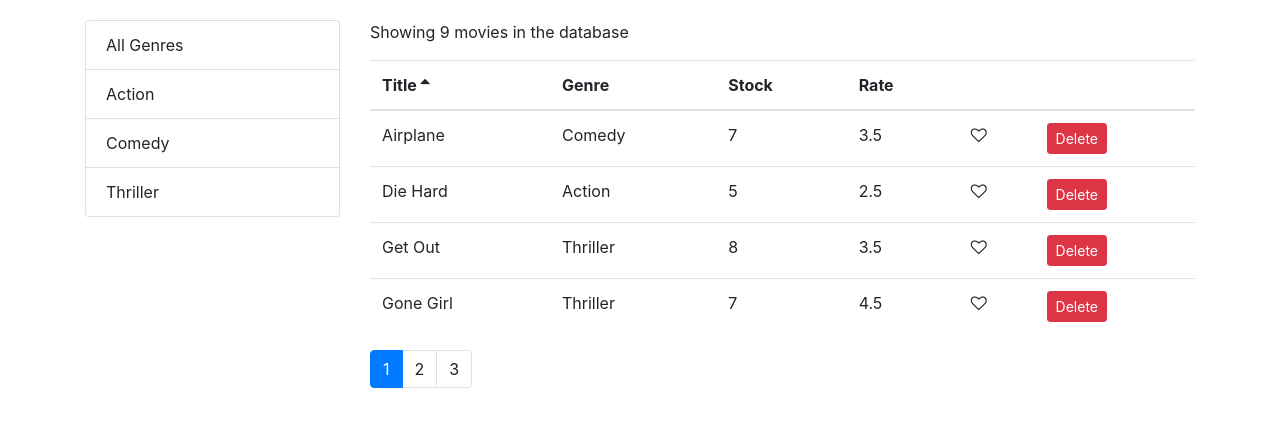
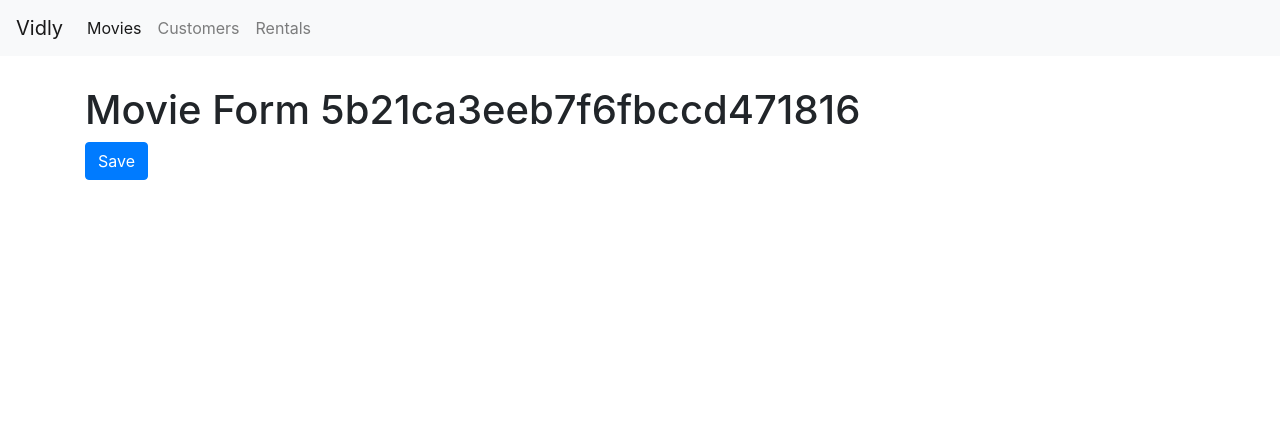
Before and after one commit to DimasYudhistira91/react-movie-app, a React (Create React App) app: page /movies/5b21ca3eeb7f6fbccd471816 in a window 1280 px wide. Shown: the top 426 px of the page. Built offline with nearby package versions, Linux system fonts and the light colour scheme.

Commit message:
learn about route parameters, query string, redirect, not-found, nested routing

```diff
--- a/package.json
+++ b/package.json
@@ -9,6 +9,7 @@
     "prop-types": "^15.7.2",
     "react": "^16.9.0",
     "react-dom": "^16.9.0",
+    "react-router-dom": "^5.0.1",
     "react-scripts": "3.1.1"
   },
   "scripts": {
--- a/src/App.js
+++ b/src/App.js
@@ -1,13 +1,30 @@
 import React, { Component } from 'react';
+import { Route, Redirect, Switch } from 'react-router-dom';
 import Movies from './components/movies';
+import Customers from './components/customers';
+import Rentals from './components/rentals';
+import NotFound from './components/notFound';
+import NavBar from './components/navBar';
+import MovieForm from './components/movieForm';
 import './App.css';
 
 class App extends Component {
   render() {
     return (
-      <main className='container'>
-        <Movies/>
-      </main>
+      <React.Fragment>
+        <NavBar/>
+        <main className='container'>
+          <Switch>
+            <Route path='/movies/:id' component={MovieForm}/>
+            <Route path="/movies" component={Movies} />
+            <Route path="/customers" component={Customers} />
+            <Route path="/rentals" component={Rentals} />
+            <Route path="/not-found" component={NotFound} />
+            <Redirect from='/' exact to='/movies' />
+            <Redirect to='/not-found' />
+          </Switch>
+        </main>
+      </React.Fragment>
     );
   }
 }
--- /dev/null
+++ b/src/components/customers.jsx
@@ -0,0 +1,9 @@
+import React from 'react';
+
+const Customers = () => {
+  return (
+    <h1>Customers</h1>
+  );
+}
+
+export default Customers;
--- /dev/null
+++ b/src/components/movieForm.jsx
@@ -0,0 +1,17 @@
+import React from 'react';
+
+const MovieForm = ({match, history}) => {
+  return (
+    <div>
+      <h1>Movie Form {match.params.id}</h1>
+      <button
+        className="btn btn-primary"
+        onClick={() => history.push('/movies')}
+      >
+        Save
+      </button>
+    </div>
+  );
+}
+
+export default MovieForm;
--- a/src/components/moviesTable.jsx
+++ b/src/components/moviesTable.jsx
@@ -1,17 +1,27 @@
 import React, { Component } from 'react';
 import Like from './common/like';
 import Table from './common/table';
-import Movies from './movies';
+import { Link } from 'react-router-dom';
 
 class MoviesTable extends Component {
   columns = [
-    { path: 'title', label: 'Title' },
+    {
+      path: 'title',
+      label: 'Title',
+      content: movie => (
+      <Link to={`/movies/${movie._id}`}>
+        {movie.title}
+      </Link>
+      )
+    },
     { path: 'genre.name', label: 'Genre' },
     { path: 'numberInStock', label: 'Stock' },
     { path: 'dailyRentalRate', label: 'Rate' },
     {
       key: 'like',
-      content: movie => <Like liked={movie.liked} onClick={() => this.props.onLike(movie)} />
+      content: movie => (
+        <Like liked={movie.liked} onClick={() => this.props.onLike(movie)}/>
+      )
     },
     {
       key: 'delete',
--- /dev/null
+++ b/src/components/navBar.jsx
@@ -0,0 +1,37 @@
+import React from 'react';
+import { Link, NavLink } from 'react-router-dom';
+
+const NavBar = () => {
+  return (
+    <nav className="navbar navbar-expand-lg navbar-light bg-light">
+      <Link className="navbar-brand" to="/">
+        Vidly
+      </Link>
+      <button
+        className="navbar-toggler"
+        type="button"
+        data-toggle="collapse"
+        data-target="#navbarNavAltMarkup"
+        aria-controls="navbarNavAltMarkup"
+        aria-expanded="false"
+        aria-label="Toggle navigation">
+        <span className="navbar-toggler-icon" />
+      </button>
+      <div className="collapse navbar-collapse" id="navbarNavAltMarkup">
+        <div className='navbar-nav'>
+          <NavLink className="nav-item nav-link" to="/movies">
+            Movies
+          </NavLink>
+          <NavLink className="nav-item nav-link" to="/customers">
+            Customers
+          </NavLink>
+          <NavLink className="nav-item nav-link" to="/rentals">
+            Rentals
+          </NavLink>
+        </div>
+      </div>
+    </nav>
+  );
+}
+
+export default NavBar;
--- /dev/null
+++ b/src/components/notFound.jsx
@@ -0,0 +1,9 @@
+import React from 'react';
+
+const NotFound = () => {
+  return (
+    <h1>not found</h1>
+  );
+}
+
+export default NotFound;
--- /dev/null
+++ b/src/components/rentals.jsx
@@ -0,0 +1,9 @@
+import React from 'react';
+
+const Rentals = () => {
+  return (
+    <h1>Rentals</h1>
+  );
+}
+
+export default Rentals;
--- a/src/index.css
+++ b/src/index.css
@@ -1,11 +1,15 @@
 body {
   margin: 0;
-  padding: 20px 0 0 0;
+  padding: 0 0 0 0;
   font-family: -apple-system, BlinkMacSystemFont, "Segoe UI", "Roboto", "Oxygen",
     "Ubuntu", "Cantarell", "Fira Sans", "Droid Sans", "Helvetica Neue",
     sans-serif;
   -webkit-font-smoothing: antialiased;
   -moz-osx-font-smoothing: grayscale;
+}
+
+.navbar {
+  margin-bottom: 30px;
 }
 
 code {
--- a/src/index.js
+++ b/src/index.js
@@ -1,12 +1,17 @@
 import React from 'react';
 import ReactDOM from 'react-dom';
+import { BrowserRouter } from 'react-router-dom';
 import './index.css';
 import App from './App';
 import * as serviceWorker from './serviceWorker';
 import 'bootstrap/dist/css/bootstrap.css';
 import 'font-awesome/css/font-awesome.css';
 
-ReactDOM.render(<App />, document.getElementById('root'));
+ReactDOM.render(
+  <BrowserRouter>
+    <App />
+  </BrowserRouter>
+  , document.getElementById('root'));
 
 // If you want your app to work offline and load faster, you can change
 // unregister() to register() below. Note this comes with some pitfalls.
```
Also changed, not shown: 1 other file (tests, documents, lock files or other folders).
